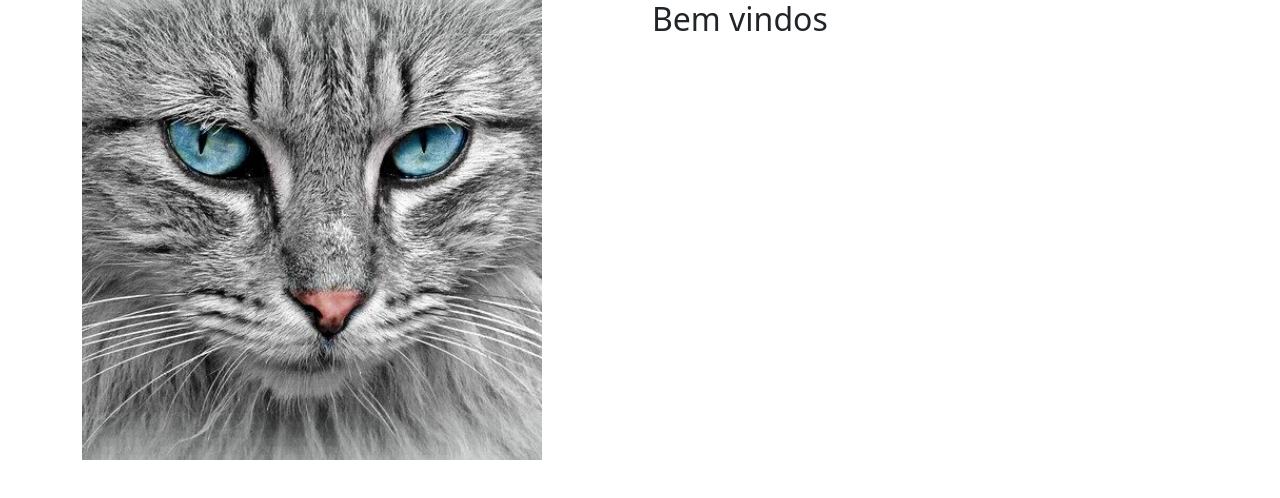
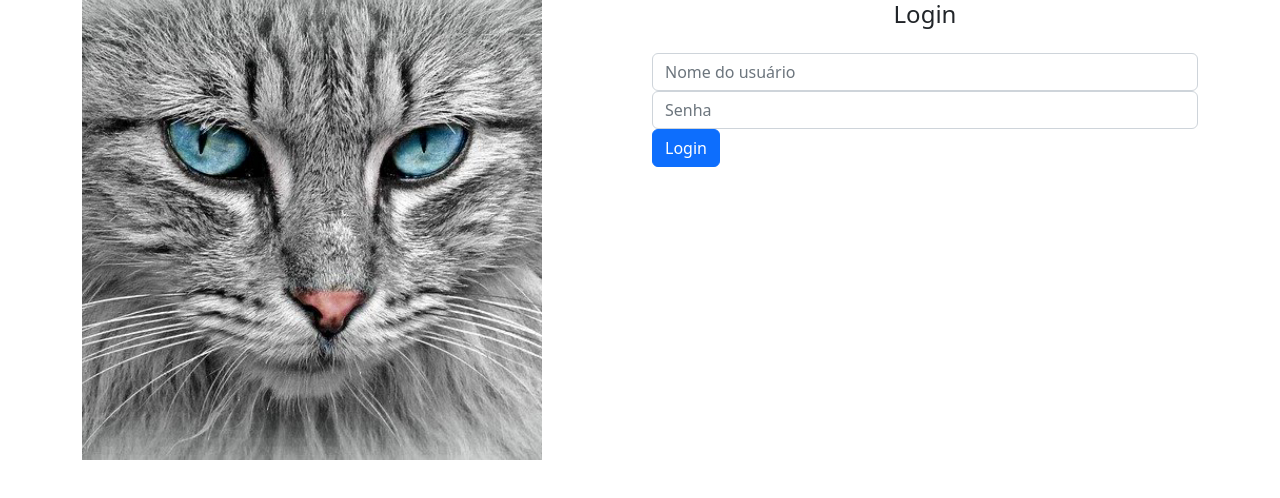
Before and after one commit to adcavalcant/gatito-book-angular, an Angular app in the folder frontend/: page /home in a window 1280 px wide. Shown: the top 498 px of the page. Built offline with nearby package versions, Linux system fonts and the light colour scheme.

Commit message:
Criação do serviço de autenticação

```diff
--- a/frontend/angular.json
+++ b/frontend/angular.json
@@ -22,7 +22,7 @@
             "styles": [
               "src/styles.css",
               "./node_modules/bootstrap/dist/css/bootstrap.min.css",
-              "./node_modules/font-awesome/css/font-awesome.min.css"
+              "./node_modules/font-awesome/css/font-awesome.css"
             ],
             "scripts": []
           },
--- a/frontend/src/app/home/home-routing.module.ts
+++ b/frontend/src/app/home/home-routing.module.ts
@@ -1,11 +1,13 @@
 import { NgModule } from '@angular/core';
 import { RouterModule, Routes } from '@angular/router';
 import { HomeComponent } from './home.component';
+import { LoginComponent } from './login/login.component';
 
 const routes: Routes = [
   {
     path: '',
-    component: HomeComponent
+    component: HomeComponent,
+    children: [{ path: '', component: LoginComponent }],
   },
 ];
 
--- a/frontend/src/app/home/home.component.html
+++ b/frontend/src/app/home/home.component.html
@@ -8,7 +8,7 @@
       />
     </div>
     <div class="col-md-6">
-      <h2>Bem vindos</h2>
+      <router-outlet></router-outlet>
     </div>
   </div>
 </div>
--- a/frontend/src/app/home/login/login.component.html
+++ b/frontend/src/app/home/login/login.component.html
@@ -1 +1,13 @@
-<p>login works!</p>
+<h4 class="text-center">Login</h4>
+
+<form class="form mt-4">
+  <div class="form-group">
+    <input class="form-control" placeholder="Nome do usuário" />
+  </div>
+
+  <div class="form-group">
+    <input type="password" class="form-control" placeholder="Senha" />
+  </div>
+
+  <button type="submit" class="btn btn-primary btn-block">Login</button>
+</form>
```
Also changed, not shown: frontend/src/app/autenticacao/autenticacao.module.ts (added, +12 -0 lines), frontend/src/app/autenticacao/autenticacao.service.ts (added, +17 -0 lines), 1 other file (tests, documents, lock files or other folders).
